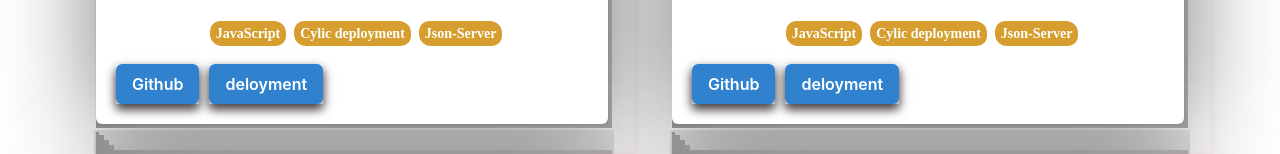
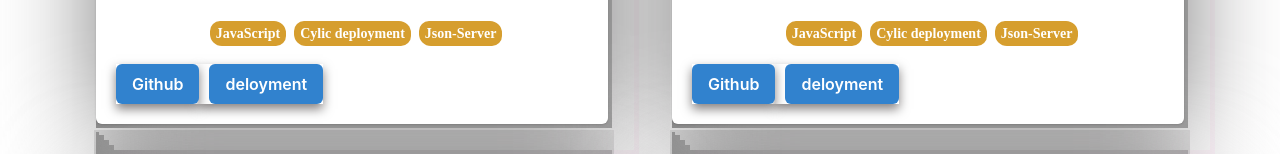
Before and after one commit to Sahil9214/Sahil9214.github.io, a React (Create React App) app: page / in a window 1280 px wide. Shown: the part 2437-2591 px from the top of the page. Built offline with nearby package versions, Linux system fonts and the light colour scheme.

Commit message:
portfolio added

```diff
--- a/src/Components/Projects.jsx
+++ b/src/Components/Projects.jsx
@@ -91,35 +91,32 @@
 
             <CardFooter>
               <Flex spacing="2">
+                <Box className="project-github-link">
                   <Link
                     href="https://github.com/palabhi017/Meesho-Clone"
-                  className="project-github-link"
                     target={"_blank"}
                   >
                     <Button
                       variant="solid"
                       colorScheme="blue"
                       outline={"transparent solid 2px"}
-                    className="project-github-link"
                     >
                       {" "}
                       Github{" "}
                     </Button>
                   </Link>
+                </Box>
+                <Box className="project-deployed-link">
                   <Link
                     style={{ marginLeft: "10px" }}
-                  className="project-deployed-link"
                     href="https://vague-acoustics-7371.vercel.app/"
                     target={"_blank"}
                   >
-                  <Button
-                    variant="solid"
-                    colorScheme="blue"
-                    className="project-deployed-link"
-                  >
+                    <Button variant="solid" colorScheme="blue">
                       deloyment
                     </Button>
                   </Link>{" "}
+                </Box>
               </Flex>
             </CardFooter>
           </Card>
@@ -191,8 +188,8 @@
 
             <CardFooter>
               <Flex spacing="2">
+                <Box className="project-github-link">
                   <Link
-                  className="project-github-link"
                     href="https://github.com/pgariya/fleet-purpose-8648"
                     target={"_blank"}
                   >
@@ -200,25 +197,22 @@
                       variant="solid"
                       colorScheme="blue"
                       outline={"transparent solid 2px"}
-                    className="project-github-link"
                     >
                       Github
                     </Button>
                   </Link>{" "}
+                </Box>
+                <Box className="project-deployed-link">
                   <Link
                     style={{ marginLeft: "10px" }}
                     href="https://rococo-sawine-4218f1.netlify.app/"
                     target={"_blank"}
-                  className="project-deployed-link"
                   >
-                  <Button
-                    variant="solid"
-                    colorScheme="blue"
-                    className="project-deployed-link"
-                  >
+                    <Button variant="solid" colorScheme="blue">
                       deloyment
                     </Button>
                   </Link>{" "}
+                </Box>
               </Flex>
             </CardFooter>
           </Card>
@@ -290,37 +284,32 @@
 
             <CardFooter>
               <Flex spacing="2">
+                <Box className="project-github-link">
                   <Link
                     href="https://github.com/Alexfp05405/eminent-art-8078"
                     target="_blank"
-                  className="project-github-link"
                   >
                     <Button
                       variant="solid"
                       colorScheme="blue"
-                    className="project-github-link"
                       outline={"transparent solid 2px"}
                     >
                       Github{" "}
-
                     </Button>
                   </Link>
+                </Box>
+                <Box className="project-deployed-link">
                   <Link
                     style={{ marginLeft: "10px" }}
                     target="_blank"
                     href="https://fatsecret.vercel.app/"
-                  className="project-deployed-link"
                   >
-                  <Button
-                    variant="solid"
-                    colorScheme="blue"
-                    className="project-deployed-link"
-                  >
+                    <Button variant="solid" colorScheme="blue">
                       {" "}
                       deloyment
-
                     </Button>
                   </Link>
+                </Box>
               </Flex>
             </CardFooter>
           </Card>
@@ -392,34 +381,31 @@
 
             <CardFooter>
               <Flex spacing="2">
+                <Box className="project-github-link">
                   <Link
                     href="https://github.com/Sahil9214/HindustanTime"
-                  className="project-github-link"
                     target={"_blank"}
                   >
                     <Button
                       variant="solid"
-                    className="project-github-link"
                       colorScheme="blue"
                       outline={"transparent solid 2px"}
                     >
                       Github
                     </Button>
                   </Link>{" "}
+                </Box>
+                <Box className="project-deployed-link">
                   <Link
                     style={{ marginLeft: "10px" }}
                     href="https://hindustan-time-ek6d.vercel.app/"
-                  className="project-deployed-link"
                     target="_blank"
                   >
-                  <Button
-                    variant="solid"
-                    colorScheme="blue"
-                    className="project-deployed-link"
-                  >
+                    <Button variant="solid" colorScheme="blue">
                       deloyment
                     </Button>
                   </Link>{" "}
+                </Box>
               </Flex>
             </CardFooter>
           </Card>
```
Lines whose indentation alone changed are shown as unchanged.
